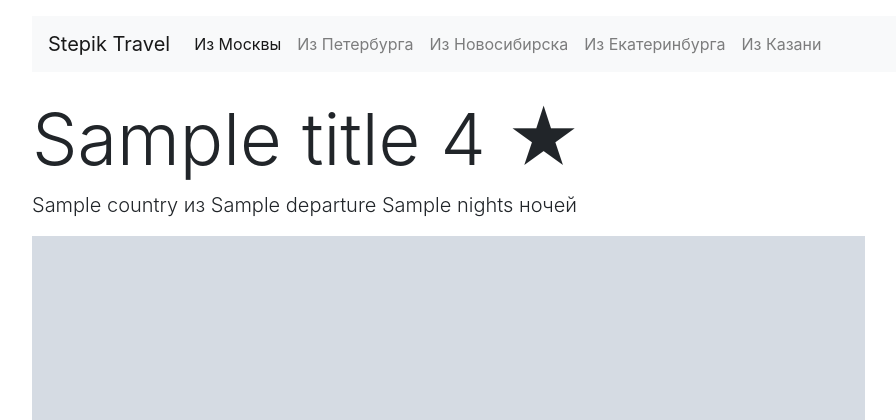
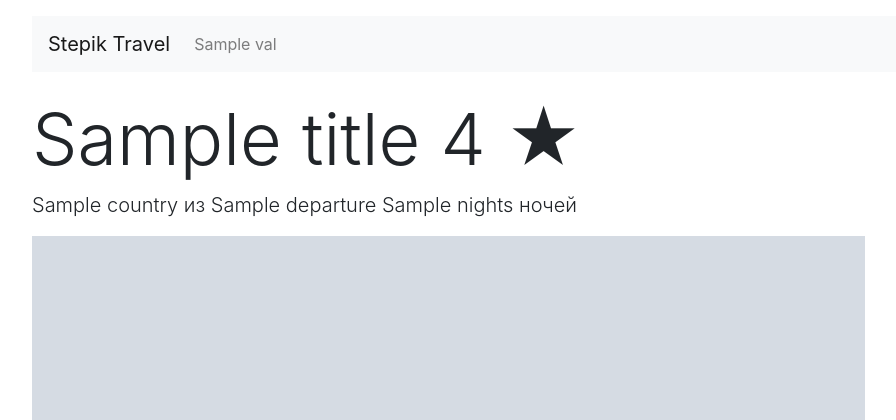
Before and after one commit to vladimirturbin/stepik_tours_week_2, a Django app: template templates/tour.html in a window 1280 px wide. Shown: the top 420 px of the page, without its empty margins (53-949 px from the left). Run offline with Django 3.2, Linux system fonts and the light colour scheme; the template is opened without the code that fills it: most values are stand-ins (such as "Sample title", 1, 10 or a date in 2020); grey boxes marked "Sample" are stand-in pictures; some libraries are stand-ins or nearby versions.

Commit message:
repeated fragments moved into base.html

```diff
--- /dev/null
+++ b/templates/base.html
@@ -0,0 +1,35 @@
+<!DOCTYPE html>
+<html lang="en">
+<head>
+    <meta charset="UTF-8">
+    <title>Stepik Travel</title>
+    <link rel="stylesheet" href="https://stackpath.bootstrapcdn.com/bootstrap/4.3.1/css/bootstrap.min.css" integrity="sha384-ggOyR0iXCbMQv3Xipma34MD+dH/1fQ784/j6cY/iJTQUOhcWr7x9JvoRxT2MZw1T" crossorigin="anonymous">
+</head>
+<body>
+
+<div class="container mt-3">
+
+    <nav class="navbar navbar-expand-lg navbar-light bg-light">
+        <a class="navbar-brand" data-test="logo" href="/">Stepik Travel</a>
+        <button class="navbar-toggler" type="button" data-toggle="collapse" data-target="#navbarNav" aria-controls="navbarNav" aria-expanded="false" aria-label="Toggle navigation">
+            <span class="navbar-toggler-icon"></span>
+        </button>
+        <div class="collapse navbar-collapse" id="navbarNav">
+            <ul class="navbar-nav" data-test="navigation">
+                {% for key, val in departures.items %}
+                    <li class="nav-item">
+                        <a class="nav-link" href="/departure/{{ key }}/" data-test="navlink">{{ val }}</a>
+                    </li>
+                {% endfor %}
+            </ul>
+        </div>
+    </nav>
+
+
+    {% block container %} {% endblock %}
+
+
+</div>
+
+</body>
+</html>
--- a/templates/tour.html
+++ b/templates/tour.html
@@ -1,40 +1,6 @@
-<!DOCTYPE html>
-<html lang="en">
-<head>
-    <meta charset="UTF-8">
-    <title>{{ title }}  {{ stars }} ★</title>
-    <link rel="stylesheet" href="https://stackpath.bootstrapcdn.com/bootstrap/4.3.1/css/bootstrap.min.css" integrity="sha384-ggOyR0iXCbMQv3Xipma34MD+dH/1fQ784/j6cY/iJTQUOhcWr7x9JvoRxT2MZw1T" crossorigin="anonymous">
-</head>
-<body>
+{% extends 'templates/base.html' %}
 
-<div class="container mt-3">
-
-    <nav class="navbar navbar-expand-lg navbar-light bg-light">
-      <a class="navbar-brand" href="#">Stepik Travel</a>
-      <button class="navbar-toggler" type="button" data-toggle="collapse" data-target="#navbarNav" aria-controls="navbarNav" aria-expanded="false" aria-label="Toggle navigation">
-        <span class="navbar-toggler-icon"></span>
-      </button>
-      <div class="collapse navbar-collapse" id="navbarNav">
-        <ul class="navbar-nav">
-          <li class="nav-item active">
-            <a class="nav-link" href="#">Из Москвы </a>
-          </li>
-          <li class="nav-item">
-            <a class="nav-link" href="#">Из Петербурга</a>
-          </li>
-          <li class="nav-item">
-            <a class="nav-link" href="#">Из Новосибирска</a>
-          </li>
-          <li class="nav-item">
-            <a class="nav-link" href="#">Из Екатеринбурга</a>
-          </li>
-          <li class="nav-item">
-            <a class="nav-link" href="#">Из Казани</a>
-          </li>
-        </ul>
-      </div>
-    </nav>
-
+{% block container %}
 
     <h1 class="display-3 mt-4" data-test="title">{{ title }}  {{ stars }} ★</h1>
 
@@ -47,9 +13,5 @@
     <p class="my-4 w-75" data-test="description">{{ description }}</p>
 
     <a href="" class="btn btn-success btn-lg" data-test="buybutton">Купить тур за <span data-test="price">{{ price }}</span></a>
-</div>
 
-</body>
-</html>
-  </body>
-</html>
+{% endblock %}
```
Also changed, not shown: templates/departure.html (+3 -43 lines), templates/index.html (+4 -40 lines).
